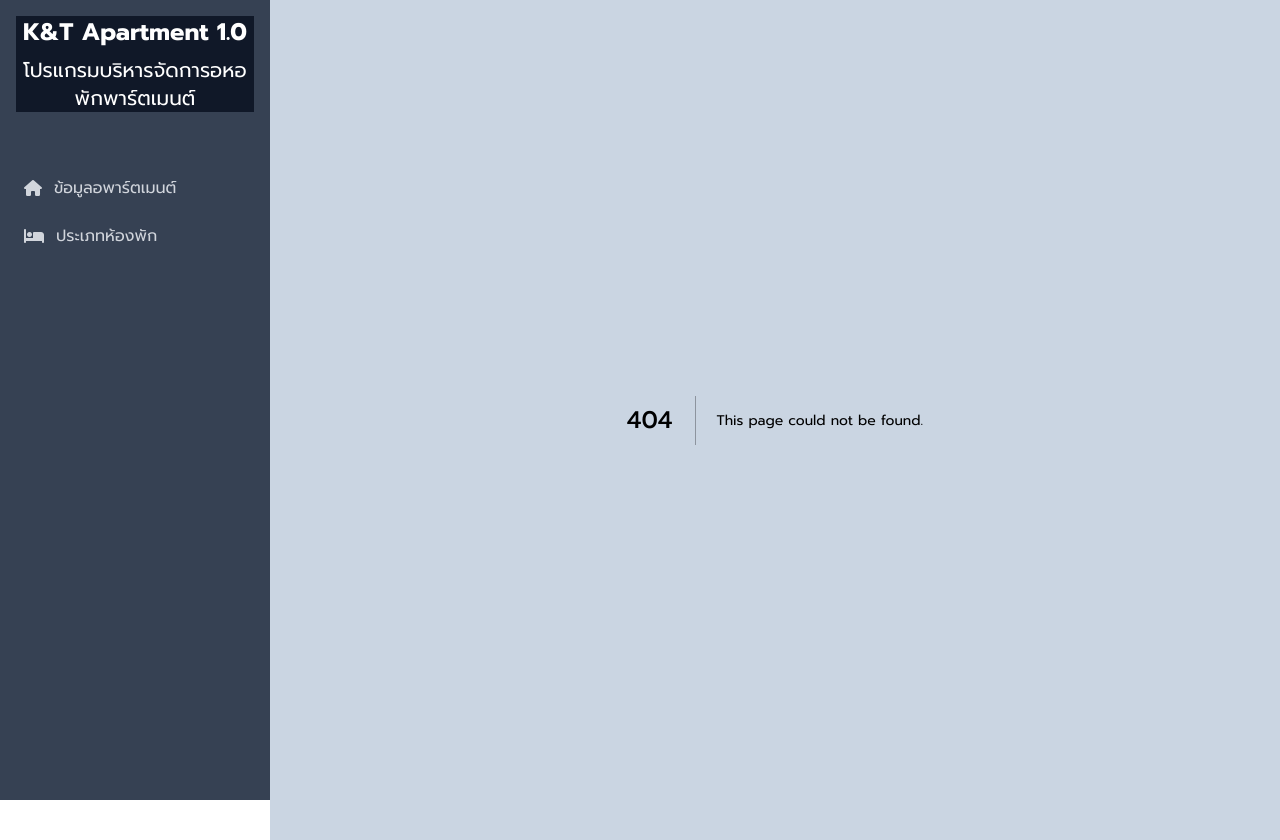
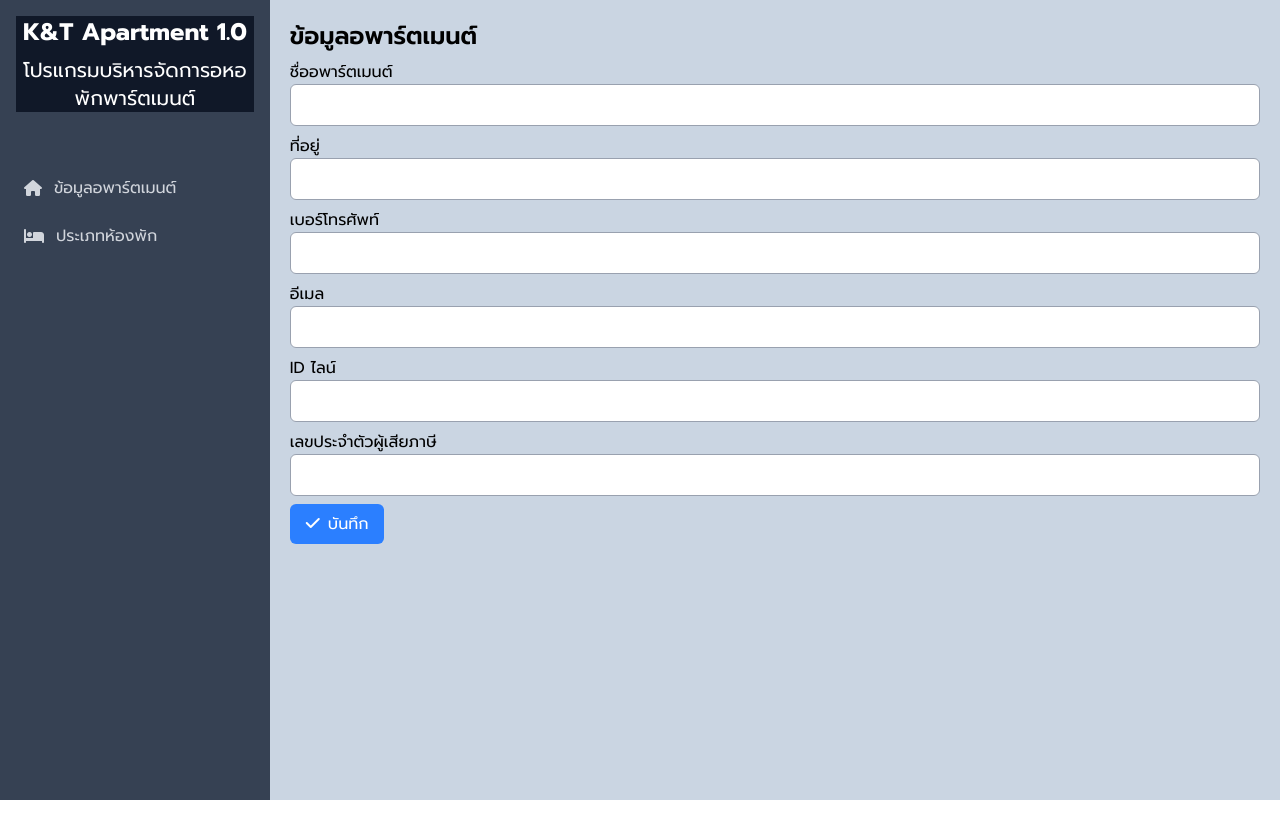
Before and after one commit to kongpen99/next-full-stack-workshop, a Next.js app: page /home/apartment in a window 1280 px wide. Before the commit this address had no page. After the commit the page ends 800 px from the top, so only its background shows below. Built offline with nearby package versions, Linux system fonts and the light colour scheme; no server answers; the database is empty.

Commit message:
Add Data 16-06-26

```diff
--- /dev/null
+++ b/app/api/apartment/route.ts
@@ -0,0 +1,49 @@
+//  Get /api /apartment
+//  POST /api /apartment
+
+import { prisma } from "@/libs/prisma";
+import { NextResponse } from "next/server";
+import { z } from "zod";
+
+const ApartmentSchema = z.object({
+    name: z.string(),
+    address: z.string(),
+    phone: z.string(),
+    email: z.email().optional(),
+    lineId: z.string().optional(),
+    taxCode: z.string()
+
+})
+// เรียกอย่าง GET /api/apartment เพื่อดึงข้อมูลอพาร์ตเมนต์ทั้งหมด
+    export async function GET() {
+        try {
+            return NextResponse.json(await prisma.apartment.findFirst() ?? {}, {status: 200});
+        } catch (error) {
+
+         return NextResponse.json({error: "Failed to fetch apartments"}, {status: 500});
+        }
+}
+
+// เรียกอย่าง POST /api/apartment พร้อม body เพื่อสร้างอพาร์ตเมนต์ใหม่
+export async function POST(request: Request) {
+    try{
+        const body = await request.json();
+        const oldApartment = await prisma.apartment.findFirst();
+        if(oldApartment){
+            await prisma.apartment.update({
+                where: {
+                    id: oldApartment.id,
+                },
+                data: ApartmentSchema.parse(body),
+            });
+            return NextResponse.json(oldApartment, {status: 200});
+        }
+        const apartment = await prisma.apartment.create({
+            data: ApartmentSchema.parse(body),
+        });
+        return NextResponse.json(apartment, {status: 201});
+    }catch(error){
+        console.log(error);
+        return NextResponse.json({error: "Internal Server Error"}, {status: 500});
+    }
+}
--- a/app/globals.css
+++ b/app/globals.css
@@ -4,10 +4,18 @@
     font-family:'Prompt';
   }
 
-
     .sidebar-menu {
     @apply flex flex-col gap-2;
     }
+
   .sidebar-menu- li {
     @apply flex items-center gap-2  text-xl;
   }
+
+  .btn-primary {
+    @apply px-4 py-2 bg-blue-500 text-white rounded-md;
+  }
+
+  .input {
+    @apply w-full py-2 border border-gray-400 rounded-md bg-white;
+  }
--- /dev/null
+++ b/app/home/apartment/page.tsx
@@ -0,0 +1,108 @@
+'use client';
+
+import { useState, useEffect } from "react";
+import axios from "axios";
+import Swal  from "sweetalert2";
+
+export default function ApartmentPage() {
+    const [name, setName] = useState("");
+    const [address, setAddress] = useState("");
+    const [phone, setPhone] = useState("");
+    const [email, setEmail] = useState("");
+    const [lineId, setLineId] = useState("");
+    const [taxCode, setTaxCode] = useState("");
+
+
+    useEffect(() => {
+        // ดึงข้อมูลอพาร์ตเมนต์จาก API
+        fetchData();
+    }, []);
+
+    const fetchData = async () => {
+        try {
+            const response = await axios.get("/api/apartment");
+            const data = await response.data;
+
+                if (data.name) {
+                setName(data.name);
+                setAddress(data.address);
+                setPhone(data.phone);
+                setEmail(data.email || "");
+                setLineId(data.lineId || "");
+                setTaxCode(data.taxCode);
+            }
+            // ประมวลผลข้อมูลที่ได้จาก API
+        } catch (error) {
+            Swal.fire({
+                icon: "error",
+                title: "Error",
+                text: (error as Error).message
+            })
+        }
+    }
+
+const handleSubmit = async (e: React.FormEvent<HTMLFormElement>) => {
+    e.preventDefault();
+    try {
+      const payload = {
+        name: name,
+        address: address,
+        phone: phone,
+        email: email,
+        lineId: lineId,
+        taxCode: taxCode,
+      };
+      const response = await axios.post("/api/apartment", payload);
+      console.log(response.data);
+      Swal.fire({
+        icon: "success",
+        title: "Success",
+        text: "Apartment updated successfully",
+      });
+    } catch (error) {
+      console.log(error);
+      Swal.fire({
+        icon: "error",
+        title: "Error",
+        text: (error as Error).message,
+      });
+    }
+  };    return (
+        <div>
+            <h1 className="text-2xl font-semibold">ข้อมูลอพาร์ตเมนต์</h1>
+            <form onSubmit={handleSubmit} className="flex flex-col gap-2 mt-2">
+                <div>
+                    <div>ชื่ออพาร์ตเมนต์</div>
+                    <input className="input" value={name} onChange={(e) => setName(e.target.value)} />
+                </div>
+                <div>
+                    <div>ที่อยู่</div>
+                    <input className="input" value={address} onChange={(e) => setAddress(e.target.value)} />
+                </div>
+                <div>
+                    <div>เบอร์โทรศัพท์</div>
+                    <input className="input" value={phone} onChange={(e) => setPhone(e.target.value)} />
+                </div>
+                <div>
+                    <div>อีเมล</div>
+                    <input className="input" value={email} onChange={(e) => setEmail(e.target.value)} />
+                </div>
+                <div>
+                    <div>ID ไลน์</div>
+                    <input className="input" value={lineId} onChange={(e) => setLineId(e.target.value)} />
+                </div>
+                <div>
+                    <div>เลขประจำตัวผู้เสียภาษี</div>
+                    <input className="input" value={taxCode} onChange={(e) => setTaxCode(e.target.value)} />
+                </div>
+                <div>
+                <button type="submit" className="btn-primary">
+                    <i className="fas fa-check mr-2"></i>
+                    บันทึก
+                </button>
+                </div>
+             </form>
+        </div>
+    )
+
+}
--- a/libs/prisma.ts
+++ b/libs/prisma.ts
@@ -1,4 +1,4 @@
-import 'domain';
+import 'dotenv/config';
 import { PrismaPg } from '@prisma/adapter-pg';
 import { PrismaClient } from '../generated/prisma/client';
 
```
Also changed, not shown: 2 other files (tests, documents, lock files or other folders). Lines whose indentation alone changed are shown as unchanged.
